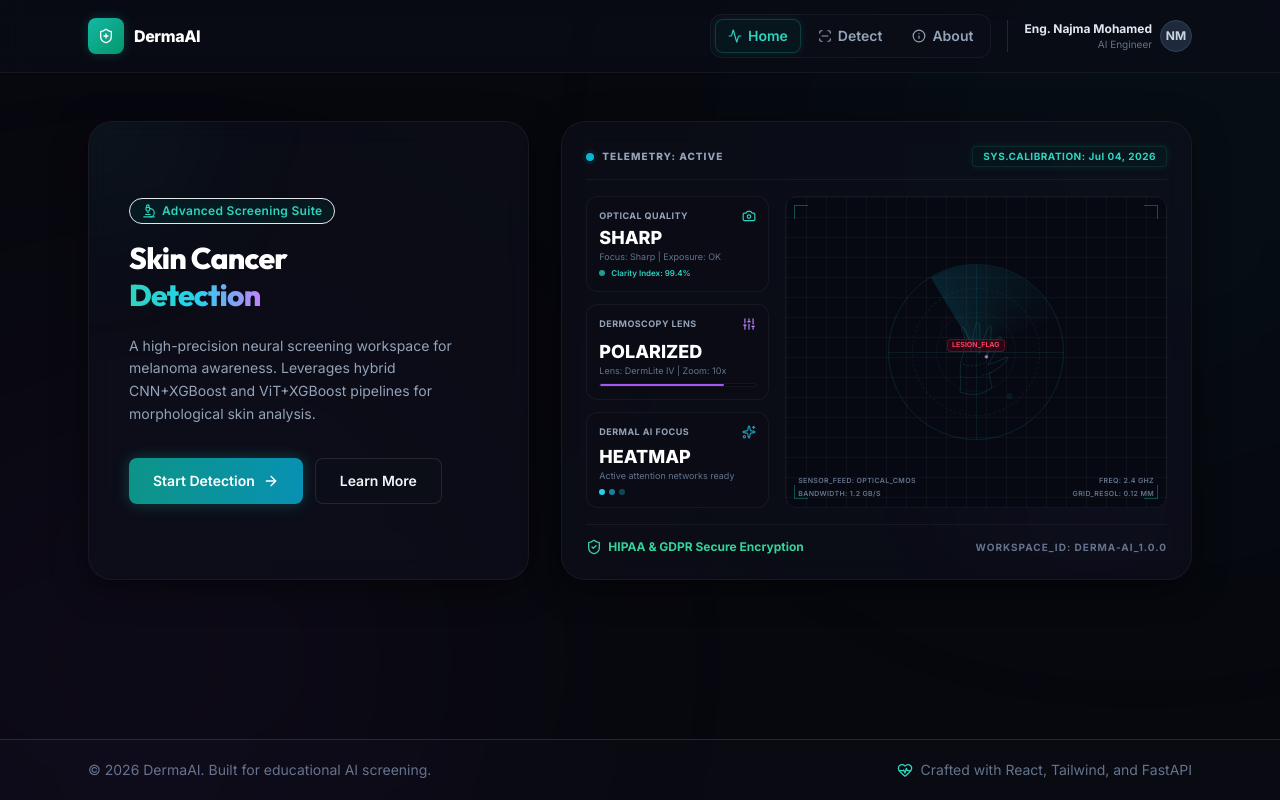
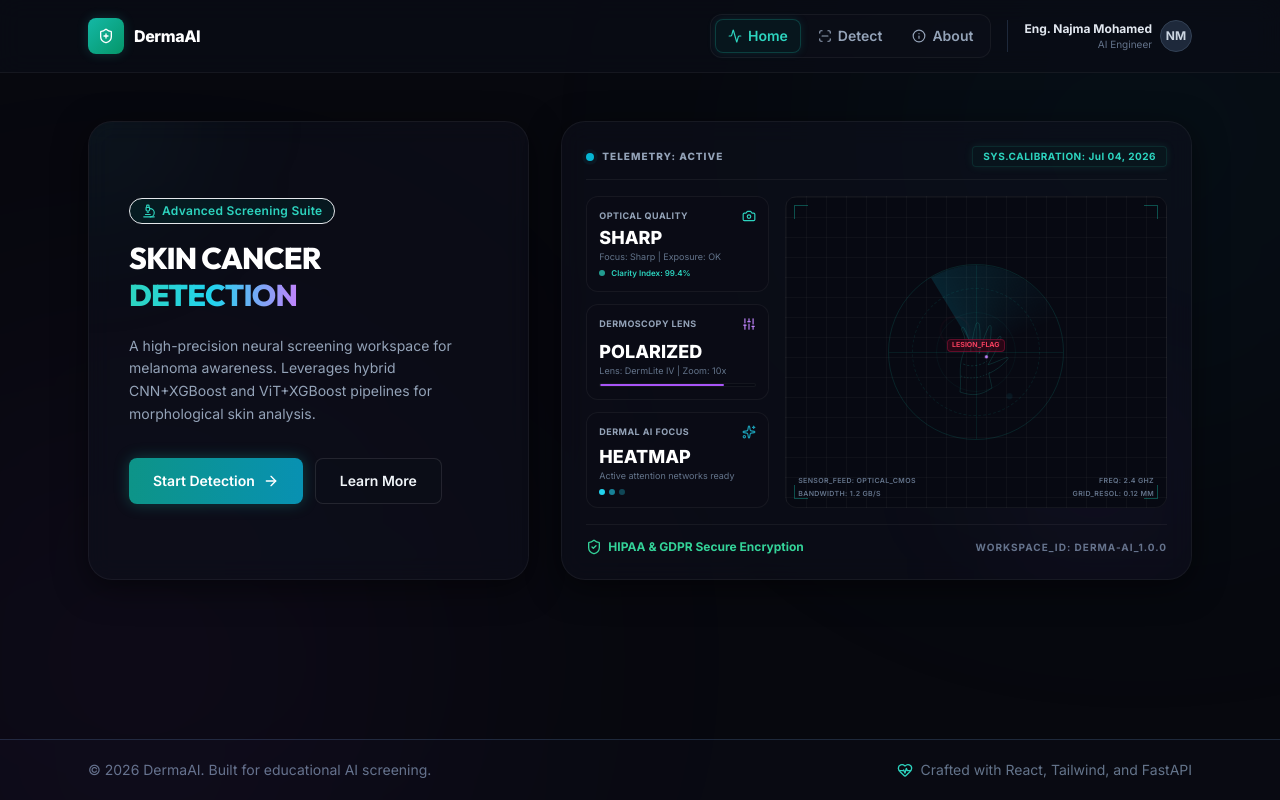
Before and after one commit to 143abcdefg/SkinCancerDetection, a React (Vite) app in the folder app/frontend-react/: page / in a window 1280 px wide. Built offline with nearby package versions, Linux system fonts and the light colour scheme.

Commit message:
Capitalized Home Page title to SKIN CANCER DETECTION

```diff
--- a/app/frontend-react/src/pages/HomePage.jsx
+++ b/app/frontend-react/src/pages/HomePage.jsx
@@ -44,9 +44,9 @@ function HomePage() {
               Advanced Screening Suite
             </p>
             <h1 className="text-3xl font-extrabold tracking-tight text-white md:text-4.5xl leading-tight">
-              Skin Cancer <br />
+              SKIN CANCER <br />
               <span className="bg-gradient-to-r from-teal-400 via-cyan-400 to-purple-400 bg-clip-text text-transparent">
-                Detection
+                DETECTION
               </span>
             </h1>
             <p className="mt-5 text-sm leading-relaxed text-slate-400">
```
